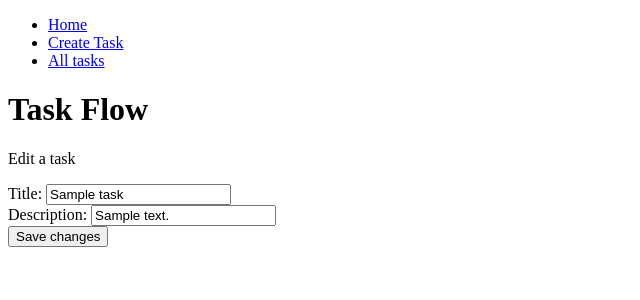
After one commit to tomi3-11/Flask-Mini_Projects, a Flask app: page /edit/1 in a window 1280 px wide. The commit adds this page. Shown: the top 300 px of the page, without its empty margins (0-640 px from the left). Run offline with Flask 3, Linux system fonts and the light colour scheme; tables that the repository leaves empty hold one stand-in row (values such as "Sample post").

Commit message:
Updated templates for editing tasks

```diff
--- a/Todo_list/templates/create_task.html
+++ b/Todo_list/templates/create_task.html
@@ -7,9 +7,9 @@
 
 <form method="post">
     <label>Title: </label>
-    <input type="text" name="title">
+    <input type="text" name="title"><br>
     <label>Description: </label>
-    <input type="text" name="description">
+    <input type="text" name="description"> <br>
     <button type="submit">Create</button>
 </form>
 
--- /dev/null
+++ b/Todo_list/templates/edit_task.html
@@ -0,0 +1,16 @@
+{% extends 'base.html' %}
+
+{% block content %}
+
+<h1>Task Flow</h1>
+<p>Edit a task</p>
+
+<form method="post">
+    <label>Title: </label>
+    <input type="text" name="title" value="{{ task.title }}"><br>
+    <label>Description: </label>
+    <input type="text" name="description" value="{{ task.description }}"> <br>
+    <button type="submit">Save changes</button>
+</form>
+
+{% endblock %}
--- a/Todo_list/templates/view_tasks.html
+++ b/Todo_list/templates/view_tasks.html
@@ -10,7 +10,7 @@
     {% if todos %}
         {% for todo in todos %}
             <li>
-                {{ todo.title }}: {{ todo.description }} <a href="{{ url_for('delete_task', task_id=todo.id) }}">Delete</a>
+                {{ todo.title }}: {{ todo.description }} | <a href="{{ url_for('delete_task', task_id=todo.id) }}">Delete</a> | <a href="{{ url_for('edit_task', task_id=todo.id)}}">Edit</a>|
             </li>
         {% endfor %}
     {% else %}
```
